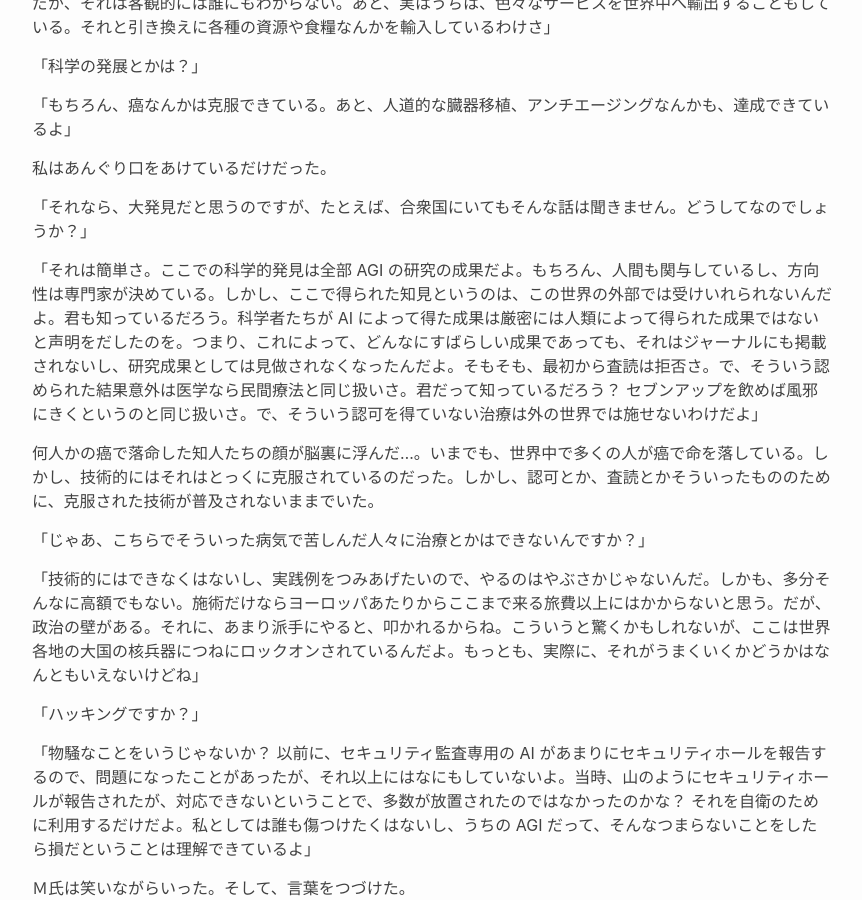
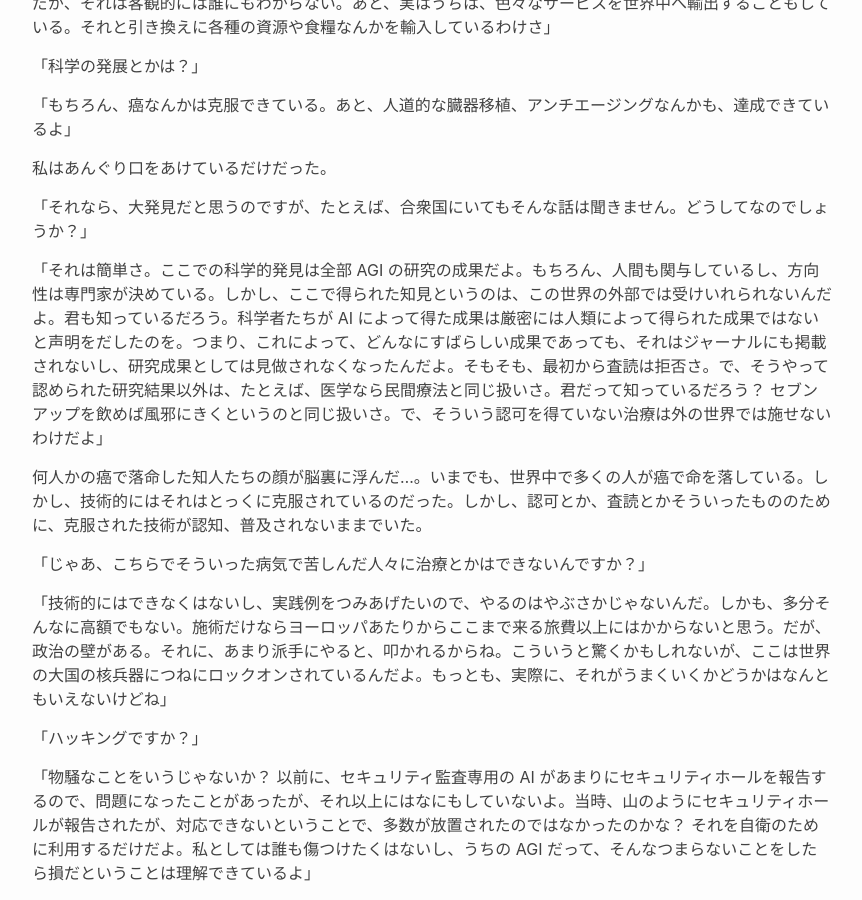
Before and after one commit to eiu2/eiu2.github.com, a Jekyll site: the page built from _posts/2026-06-10-home.md, in a window 1280 px wide and 900 px high, scrolled down 2353 px. Shown: the whole window, without its empty margins (208-1070 px from the left). Built offline with Jekyll 4.4.1, drawn with Linux system fonts in a browser that asks for light colours; nearby versions of some CDN libraries; some of the changed text lies outside the part shown.

Commit message:
Update 2026-06-10-home.md

```diff
--- a/_posts/2026-06-10-home.md
+++ b/_posts/2026-06-10-home.md
@@ -66,13 +66,13 @@ title: 小説「里帰り」
 
 「それなら、大発見だと思うのですが、たとえば、合衆国にいてもそんな話は聞きません。どうしてなのでしょうか？」
 
-「それは簡単さ。ここでの科学的発見は全部 AGI の研究の成果だよ。もちろん、人間も関与しているし、方向性は専門家が決めている。しかし、ここで得られた知見というのは、この世界の外部では受けいれられないんだよ。君も知っているだろう。科学者たちが AI によって得た成果は厳密には人類によって得られた成果ではないと声明をだしたのを。つまり、これによって、どんなにすばらしい成果であっても、それはジャーナルにも掲載されないし、研究成果としては見做されなくなったんだよ。そもそも、最初から査読は拒否さ。で、そういう認められた結果意外は医学なら民間療法と同じ扱いさ。君だって知っているだろう？ セブンアップを飲めば風邪にきくというのと同じ扱いさ。で、そういう認可を得ていない治療は外の世界では施せないわけだよ」
+「それは簡単さ。ここでの科学的発見は全部 AGI の研究の成果だよ。もちろん、人間も関与しているし、方向性は専門家が決めている。しかし、ここで得られた知見というのは、この世界の外部では受けいれられないんだよ。君も知っているだろう。科学者たちが AI によって得た成果は厳密には人類によって得られた成果ではないと声明をだしたのを。つまり、これによって、どんなにすばらしい成果であっても、それはジャーナルにも掲載されないし、研究成果としては見做されなくなったんだよ。そもそも、最初から査読は拒否さ。で、そうやって認められた研究結果以外は、たとえば、医学なら民間療法と同じ扱いさ。君だって知っているだろう？ セブンアップを飲めば風邪にきくというのと同じ扱いさ。で、そういう認可を得ていない治療は外の世界では施せないわけだよ」
 
-何人かの癌で落命した知人たちの顔が脳裏に浮んだ…。いまでも、世界中で多くの人が癌で命を落している。しかし、技術的にはそれはとっくに克服されているのだった。しかし、認可とか、査読とかそういったもののために、克服された技術が普及されないままでいた。
+何人かの癌で落命した知人たちの顔が脳裏に浮んだ…。いまでも、世界中で多くの人が癌で命を落している。しかし、技術的にはそれはとっくに克服されているのだった。しかし、認可とか、査読とかそういったもののために、克服された技術が認知、普及されないままでいた。
 
 「じゃあ、こちらでそういった病気で苦しんだ人々に治療とかはできないんですか？」
 
-「技術的にはできなくはないし、実践例をつみあげたいので、やるのはやぶさかじゃないんだ。しかも、多分そんなに高額でもない。施術だけならヨーロッパあたりからここまで来る旅費以上にはかからないと思う。だが、政治の壁がある。それに、あまり派手にやると、叩かれるからね。こういうと驚くかもしれないが、ここは世界各地の大国の核兵器につねにロックオンされているんだよ。もっとも、実際に、それがうまくいくかどうかはなんともいえないけどね」
+「技術的にはできなくはないし、実践例をつみあげたいので、やるのはやぶさかじゃないんだ。しかも、多分そんなに高額でもない。施術だけならヨーロッパあたりからここまで来る旅費以上にはかからないと思う。だが、政治の壁がある。それに、あまり派手にやると、叩かれるからね。こういうと驚くかもしれないが、ここは世界の大国の核兵器につねにロックオンされているんだよ。もっとも、実際に、それがうまくいくかどうかはなんともいえないけどね」
 
 「ハッキングですか？」
 
```
Also changed, not shown: other parts of _posts/2026-06-10-home.md (+3 -3 lines).
